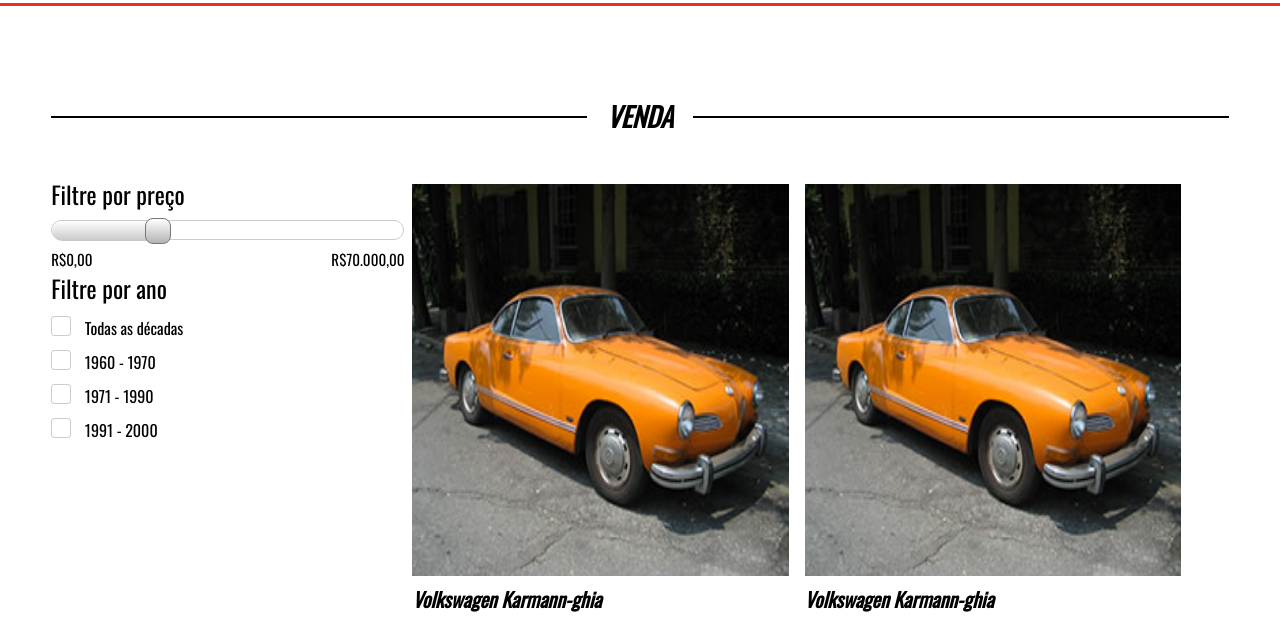
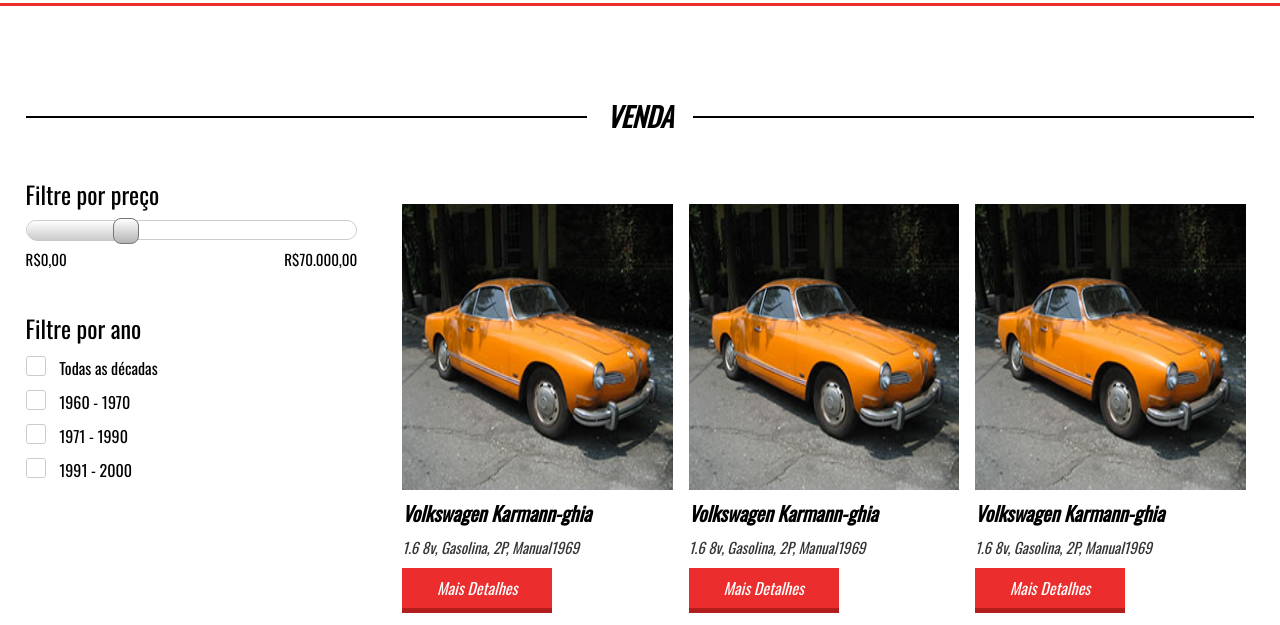
Before and after one commit to Maarii72/Veiculos-projeto, a plain HTML site: page venda.html in a window 1280 px wide. Shown: the part 124-749 px from the top of the page. Drawn offline with nearby package versions, Linux system fonts and the light colour scheme.

Commit message:
Update style.css

```diff
--- a/css/style.css
+++ b/css/style.css
@@ -410,16 +410,24 @@ footer p{
 
 /*venda pagina*/
 
+
+
 section.venda{
+	padding:90px 2%;
 	min-height: 90%;
-	padding: 90px 4%;
 }
+
+.content-venda{
+	margin-top:40px;
+}
+
 .sidebar{
 	float: left;
 	width: 30%;
 }
-.content-venda{
-	margin-top: 40px;
+
+.search1{
+	width:90%;
 }
 
 .search1 h2{
@@ -432,8 +440,8 @@ section.venda{
 	width: 100%;
 	height: 20px;
 	background: white;
-	border: 1px solid #ccc;
-	margin-top: 8px;
+	border:1px solid #ccc;
+	margin-top:8px;
 	border-radius: 20px;
 	position: relative;
 }
@@ -445,7 +453,7 @@ section.venda{
 	width: 30%;
 	height: 20px;
 	border-radius: 20px;
-	background: linear-gradient(to bottom,rgb(255,255,255),rgb(200,200,200));
+	background:linear-gradient(to bottom,rgb(255,255,255),rgb(200,200,200));
 }
 
 .pointer-barra{
@@ -453,21 +461,20 @@ section.venda{
 	height: 26px;
 	position: absolute;
 	left: calc(30% - 13px);
+	top: -3px;
 	cursor: pointer;
-	top: -3px;
 	border-radius: 8px;
-	background: linear-gradient(to bottom,rgb(255,255,255),rgb(180,180,180));
-	border: 1px solid #777;
+	background:linear-gradient(to bottom,rgb(255,255,255),rgb(180,180,180));
+	border:1px solid  #777;
 }
+
 .valor-pesquisa{
-	margin-top: 8px;
-
+	margin-top:8px;
 }
 
 .valor-pesquisa p{
 	color: black;
 	font-size: 15px;
-
 }
 
 .valor-pesquisa p:nth-of-type(1){
@@ -478,8 +485,8 @@ section.venda{
 	float: right;
 }
 
-.searchf2{
-	margin-top: 40px;
+.search2{
+	margin-top:40px;
 }
 
 .search2 h2{
@@ -489,7 +496,7 @@ section.venda{
 }
 
 .form-venda-wraper{
-	margin-top: 10px;
+	margin-top:10px;
 }
 
 .form-venda-wraper input[type=checkbox]{
@@ -499,34 +506,45 @@ section.venda{
 .form-venda-wraper label{
 	width: 20px;
 	height: 20px;
-	border: 1px solid #ccc;
+	display: inline-block;
+	border:1px solid #ccc;
 	border-radius: 3px;
-	display: inline-block;
 	vertical-align: top;
 	cursor: pointer;
 	position: relative;
+}
 
+
+.circle{
+	width: 8px;
+	height: 8px;
+	display: none;
+	border-radius: 4px;
+	background: black;
+	position: absolute;
+	left: 6px;
+	top: 6px;
+}
+
+
+.form-venda-wraper input[type=checkbox]:checked + label > .circle{
+	display: block;
 }
 
 .form-venda-wraper span{
-	padding: 0 10px;
+	padding:0 10px;
 	display: inline-block;
 	vertical-align: top;
 }
-.circle{
-	width: 8px;
-	height: 8px;
-	border-radius: 4px;
-	background-color: black;
-	position: absolute;
-	left: 6px;
-	top: 6px;
-	display: none;
 
+
+.vitrine-venda{
+	float: left;
+	width: 70%;
 }
 
-form-venda-wraper input[type=checkbox]:checked + label > .circle{
-	display: block;
+.vitrine-venda .vitrine-destaque{
+	margin-top:20px;
 }
 
 
```
